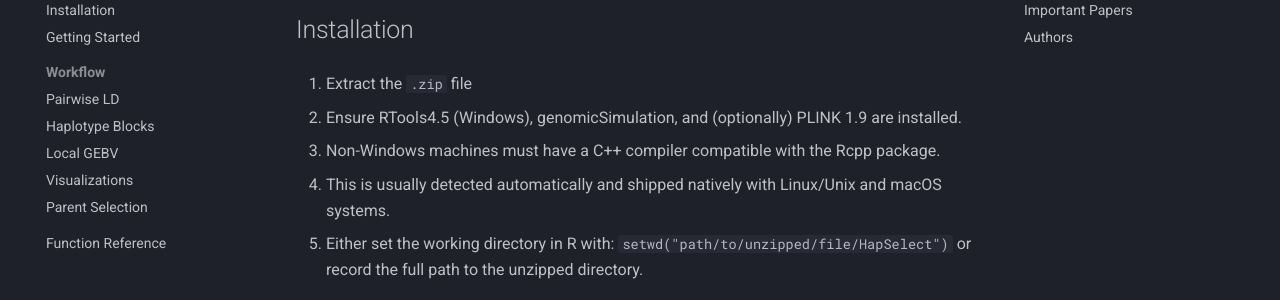
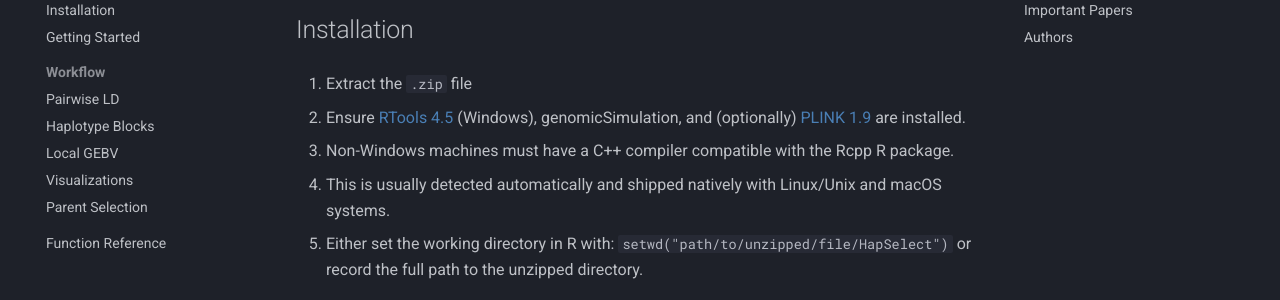
Before and after one commit to wrshf7/HapSelect-Docs, an MkDocs documentation site: the page built from docs/index.md, in a window 1280 px wide and 900 px high, scrolled down 958 px. Shown: the part 152-452 px from the top of the window. Built offline with MkDocs 1.6.1 and Material for MkDocs 9.7.7, drawn with Linux system fonts in a browser that asks for light colours; comment, search, counter and statistics services are not loaded.

Commit message:
Update index.md

```diff
--- a/docs/index.md
+++ b/docs/index.md
@@ -21,8 +21,8 @@ See the [Overview](overview.md) for a full explanation of the method, or jump to
 ## Installation
 1. Extract the `.zip` file
 
-2. Ensure RTools4.5 (Windows), genomicSimulation, and (optionally) PLINK 1.9 are installed.
-   - Non-Windows machines must have a C++ compiler compatible with the Rcpp package.
+2. Ensure [RTools 4.5](https://cran.r-project.org/bin/windows/Rtools/rtools45/rtools.html) (Windows), genomicSimulation, and (optionally) [PLINK 1.9](https://www.cog-genomics.org/plink/) are installed.
+   - Non-Windows machines must have a C++ compiler compatible with the Rcpp R package.
    - This is usually detected automatically and shipped natively with Linux/Unix and macOS systems.
 
 3. Either set the working directory in R with: `setwd("path/to/unzipped/file/HapSelect")` or record the full path to the unzipped directory.
```
